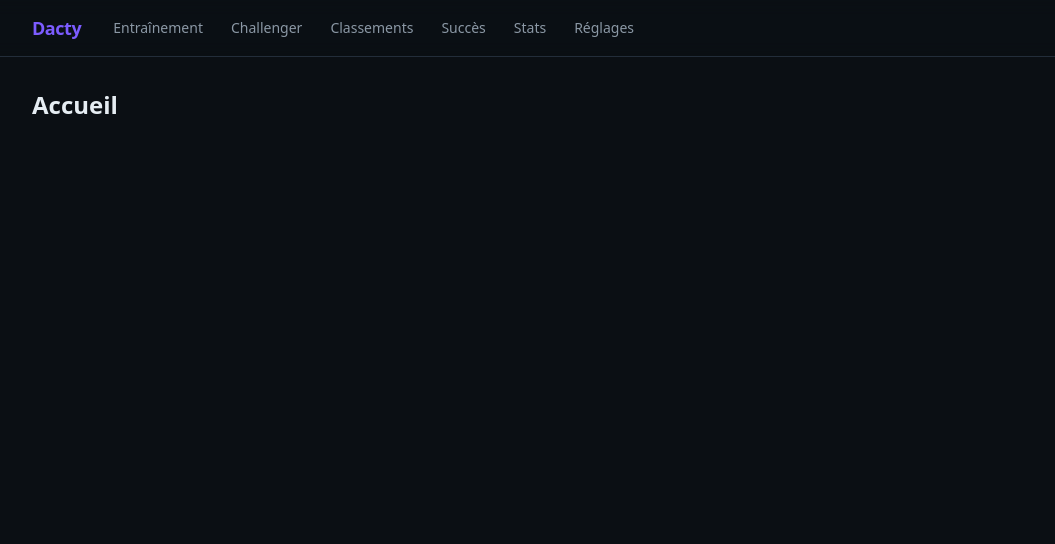
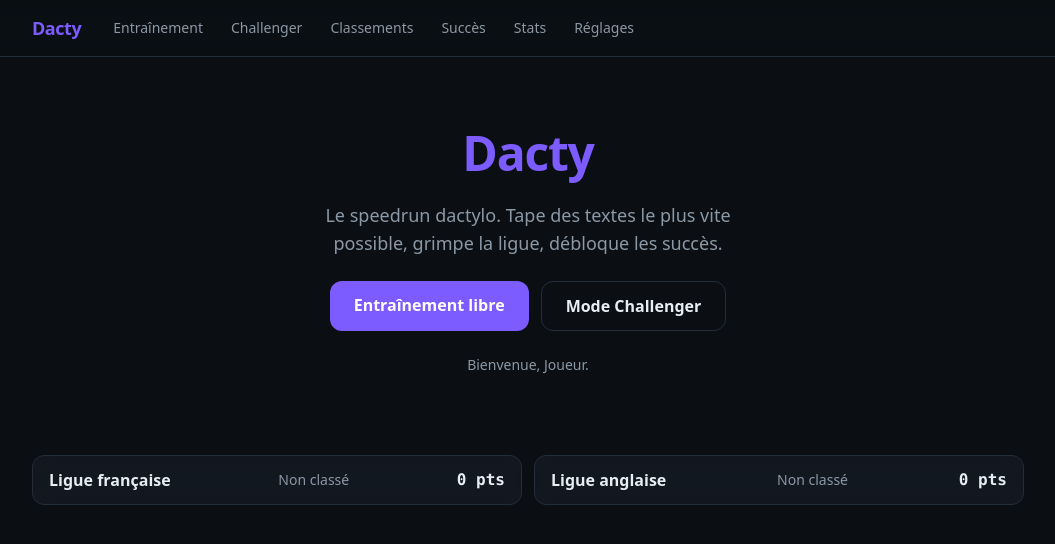
Before and after one commit to Lubachma/Dacty, a React (Vite) app: page / in a window 1280 px wide. Shown: the top 544 px of the page, without its empty margins (112-1167 px from the left). Built offline with nearby package versions, Linux system fonts and the light colour scheme.

Commit message:
feat(home): landing page with leagues overview and recent runs

```diff
--- a/src/ui/pages/HomePage.tsx
+++ b/src/ui/pages/HomePage.tsx
@@ -1,3 +1,95 @@
+import { useEffect, useState } from 'react';
+import { Link } from 'react-router-dom';
+import { motion } from 'framer-motion';
+import { allRuns } from '@/db/runsRepo';
+import { getProgress } from '@/db/challengerRepo';
+import type { ChallengerProgress, RunRecord } from '@/db/types';
+import { TierBadge } from '@/ui/components/TierBadge';
+import { useSettings } from '@/state/settingsStore';
+import type { Language } from '@/texts/types';
+
+const dateFmt = new Intl.DateTimeFormat('fr-FR', { dateStyle: 'short', timeStyle: 'short' });
+
+function LeagueMini({ label, progress }: { label: string; progress: ChallengerProgress | null }) {
+  return (
+    <div className="flex items-center justify-between rounded-xl border border-line bg-surface px-4 py-3 backdrop-blur">
+      <span className="font-semibold">{label}</span>
+      {progress?.tier ? <TierBadge tier={progress.tier} /> : (
+        <span className="text-sm text-muted">Non classé</span>
+      )}
+      <span className="font-type font-bold">{progress?.total ?? 0} pts</span>
+    </div>
+  );
+}
+
 export function HomePage() {
-  return <h1 className="text-2xl font-bold">Accueil</h1>;
+  const pseudo = useSettings((s) => s.profile.pseudo);
+  const [progress, setProgress] = useState<Record<Language, ChallengerProgress | null>>({ fr: null, en: null });
+  const [recent, setRecent] = useState<RunRecord[]>([]);
+
+  useEffect(() => {
+    void getProgress('fr').then((p) => setProgress((s) => ({ ...s, fr: p })));
+    void getProgress('en').then((p) => setProgress((s) => ({ ...s, en: p })));
+    void allRuns().then((runs) =>
+      setRecent(runs.sort((a, b) => b.date - a.date).slice(0, 5)),
+    );
+  }, []);
+
+  return (
+    <div className="flex flex-col gap-10">
+      <motion.section
+        initial={{ opacity: 0, y: 12 }}
+        animate={{ opacity: 1, y: 0 }}
+        className="flex flex-col items-center gap-6 py-10 text-center"
+      >
+        <h1 className="text-5xl font-extrabold tracking-tight">
+          <span className="text-accent">Dacty</span>
+        </h1>
+        <p className="max-w-md text-lg text-muted">
+          Le speedrun dactylo. Tape des textes le plus vite possible, grimpe la ligue, débloque les succès.
+        </p>
+        <div className="flex gap-3">
+          <Link
+            to="/play"
+            className="rounded-xl bg-accent px-6 py-3 font-bold text-white transition-opacity hover:opacity-90"
+          >
+            Entraînement libre
+          </Link>
+          <Link
+            to="/challenger"
+            className="rounded-xl border border-line px-6 py-3 font-bold transition-colors hover:bg-surface"
+          >
+            Mode Challenger
+          </Link>
+        </div>
+        <p className="text-sm text-muted">Bienvenue, {pseudo}.</p>
+      </motion.section>
+
+      <section className="grid gap-3 sm:grid-cols-2">
+        <LeagueMini label="Ligue française" progress={progress.fr} />
+        <LeagueMini label="Ligue anglaise" progress={progress.en} />
+      </section>
+
+      {recent.length > 0 && (
+        <section>
+          <h2 className="mb-3 text-sm font-semibold uppercase tracking-wide text-muted">Dernières runs</h2>
+          <ul className="flex flex-col gap-2">
+            {recent.map((r) => (
+              <li
+                key={r.id}
+                className="flex items-center gap-4 rounded-xl border border-line bg-surface px-4 py-2 text-sm backdrop-blur"
+              >
+                <span className="font-type font-bold">{r.wpm.toFixed(1)} WPM</span>
+                <span className="text-muted">{Math.round(r.accuracy * 100)} %</span>
+                <span className="rounded-full border border-line px-2 py-0.5 text-xs text-muted">
+                  {r.mode === 'free' ? 'Libre' : 'Challenger'} · {r.language.toUpperCase()}
+                </span>
+                <span className="ml-auto text-xs text-muted">{dateFmt.format(r.date)}</span>
+              </li>
+            ))}
+          </ul>
+        </section>
+      )}
+    </div>
+  );
 }
```
Also changed, not shown: 1 other file (tests, documents, lock files or other folders).
